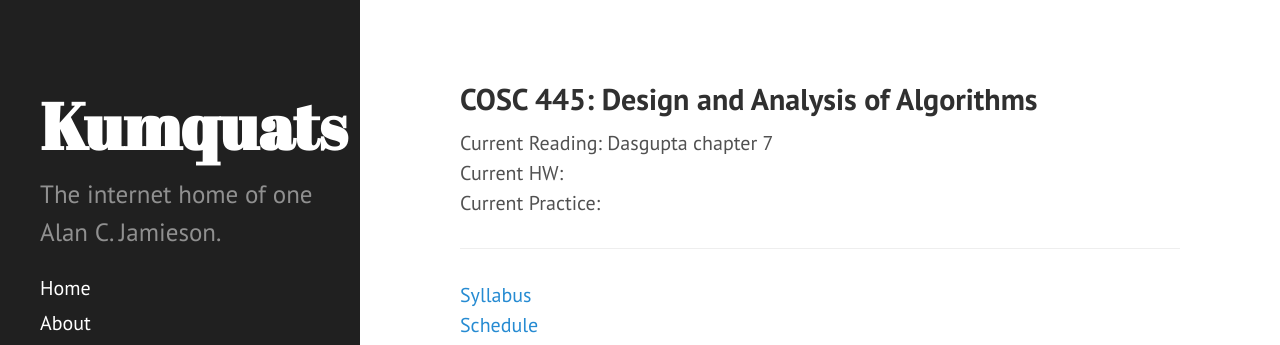
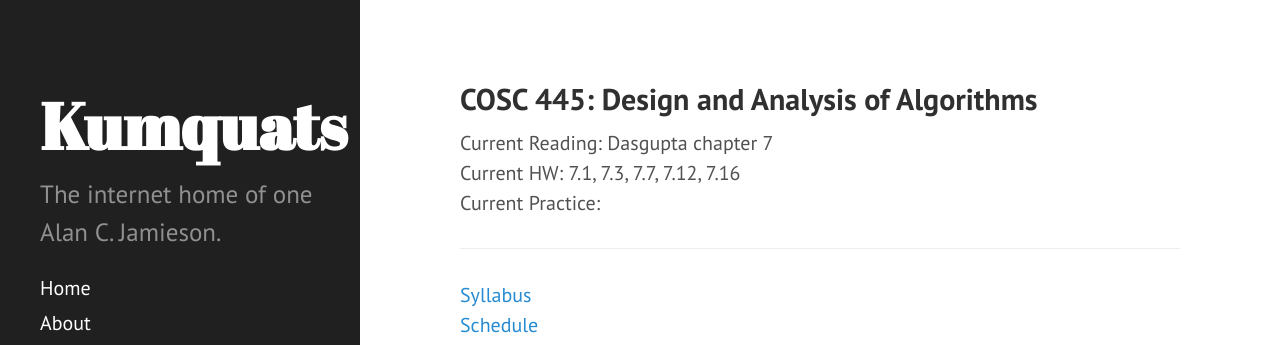
Before and after one commit to ripark/ripark.github.io, a Jekyll site: the page built from s18/cosc445.html, in a window 1280 px wide and 900 px high. Shown: the top 345 px of the window. Built offline with Jekyll 4.4.1, drawn with Linux system fonts in a browser that asks for light colours; Markdown is read by kramdown in place of the engine named in the settings.

Commit message:
HW update

```diff
--- a/s18/cosc445.html
+++ b/s18/cosc445.html
@@ -6,7 +6,7 @@ shorttitle: "COSC 445"
 
 Current Reading: Dasgupta chapter 7
 <br>
-Current HW:
+Current HW: 7.1, 7.3, 7.7, 7.12, 7.16
 <br>
 Current Practice:
 <br>
```
